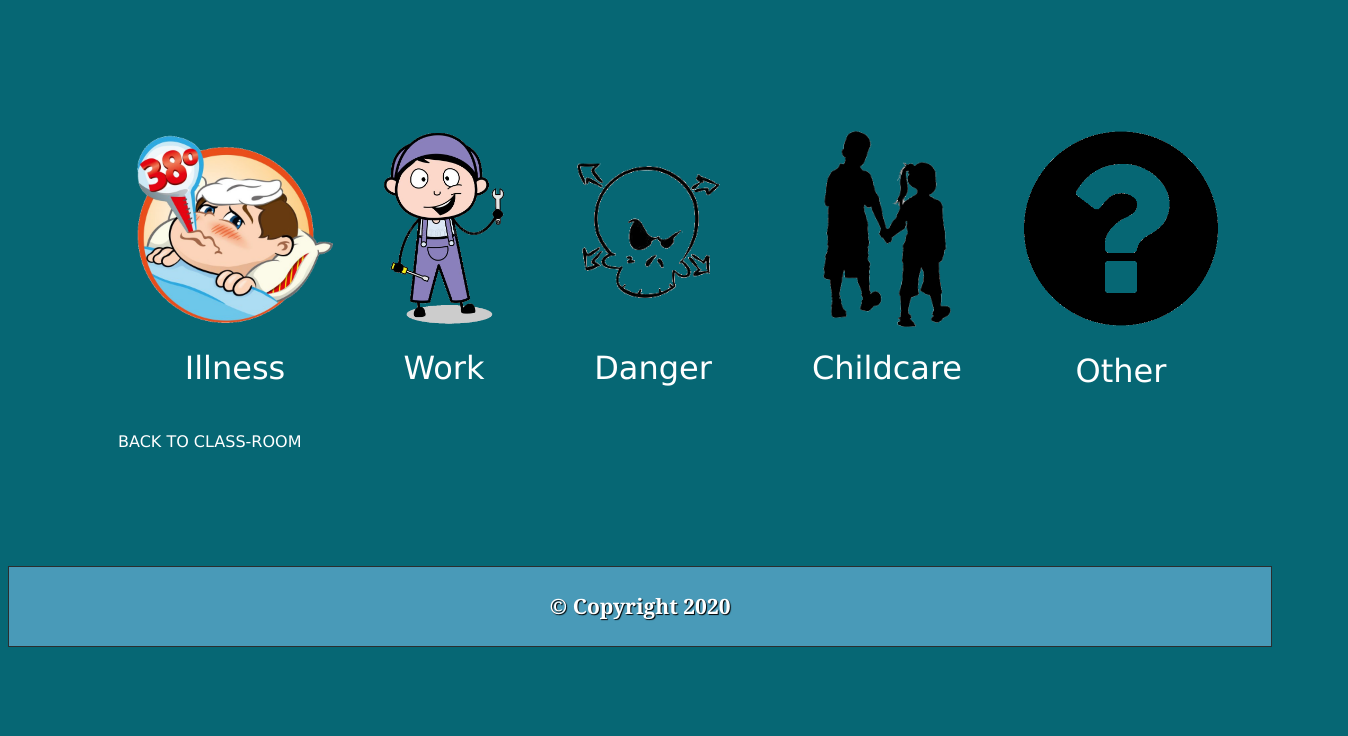
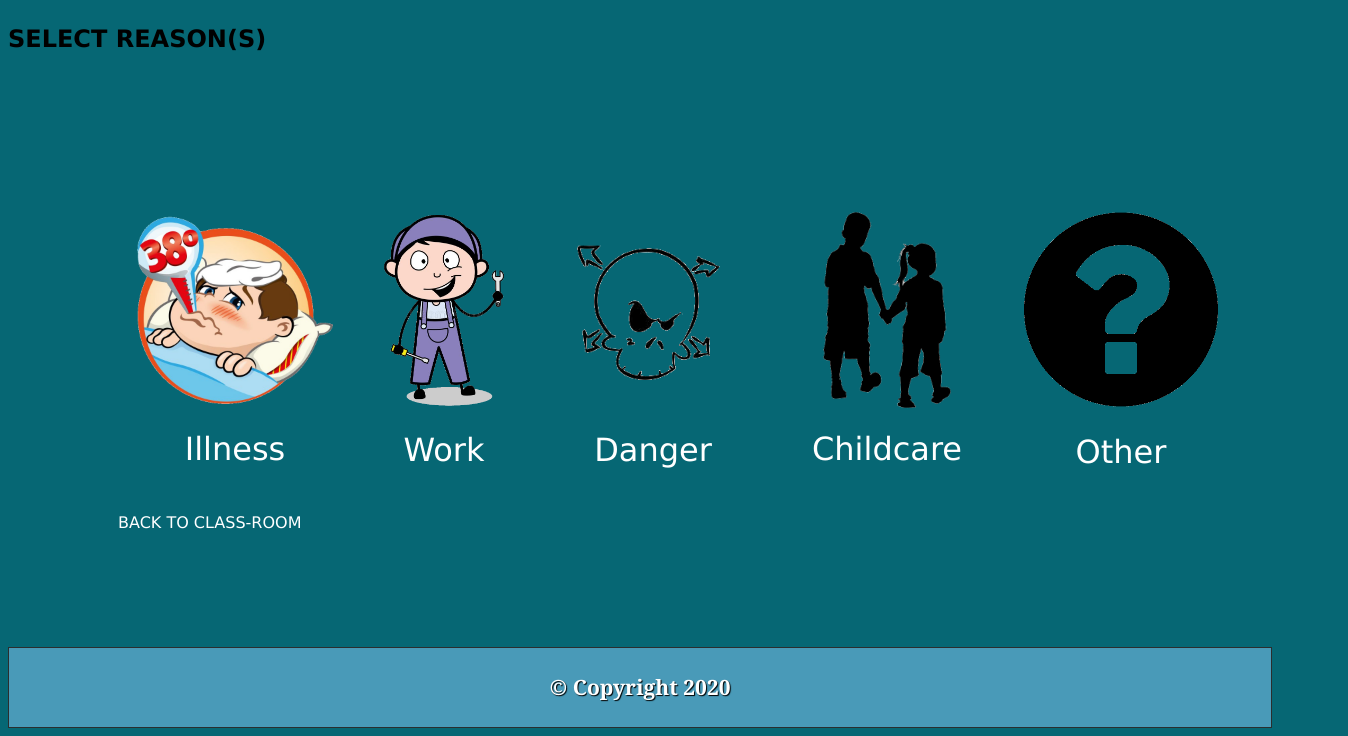
Before and after one commit to korkh/her.github.io, a plain HTML site: page reason.html in a window 1280 px wide. Shown: the part 134-870 px from the top of the page, 1348 px wide, since content can reach past the window. Before the commit the page ends 800 px from the top, so only its background shows below. Drawn offline with Linux system fonts and the light colour scheme.

Commit message:
Add files via upload

```diff
--- a/reason.html
+++ b/reason.html
@@ -17,6 +17,7 @@
     </div>
   </header>
   <article class="grid">
+    <h1>SELECT REASON(S)</h1>
     <div class="student-list container grid">
       <div class="student"><a href="thanks.html">
           <figure><img src="img/illness.png" width="200px" alt="avatar1 image">
```
